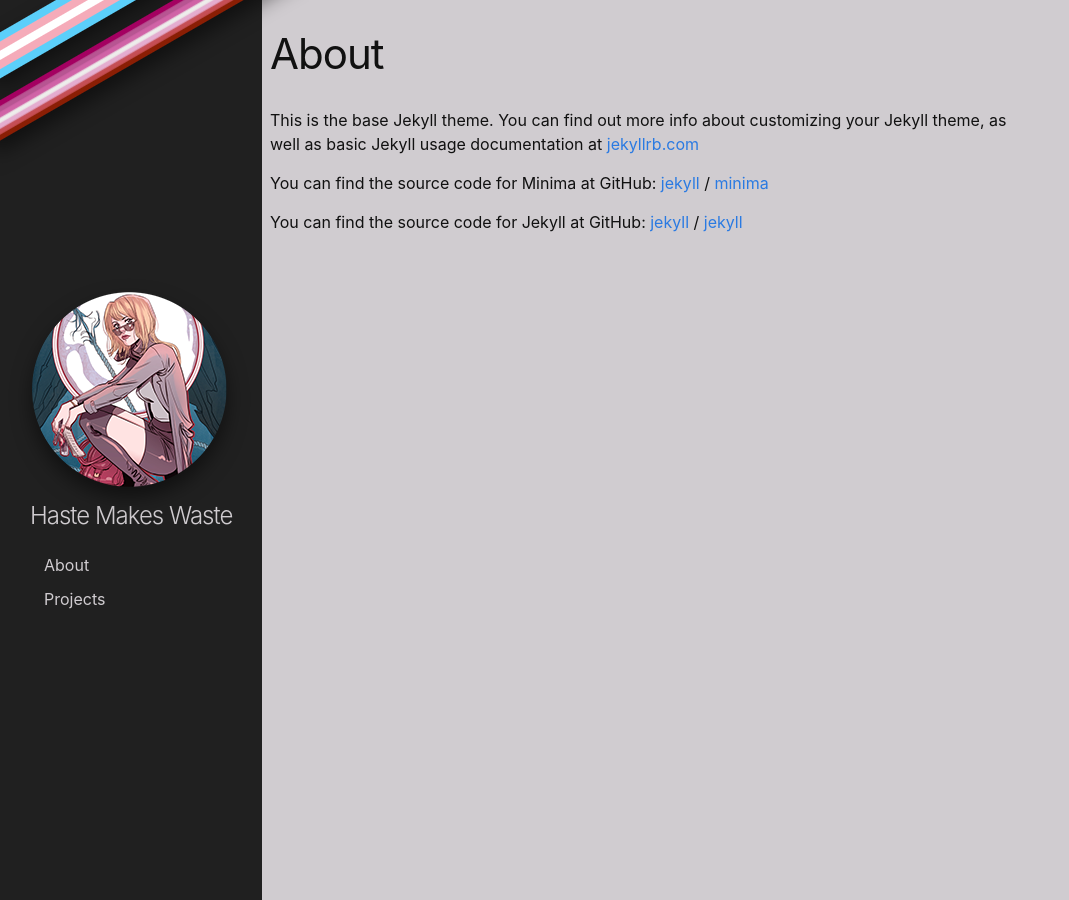
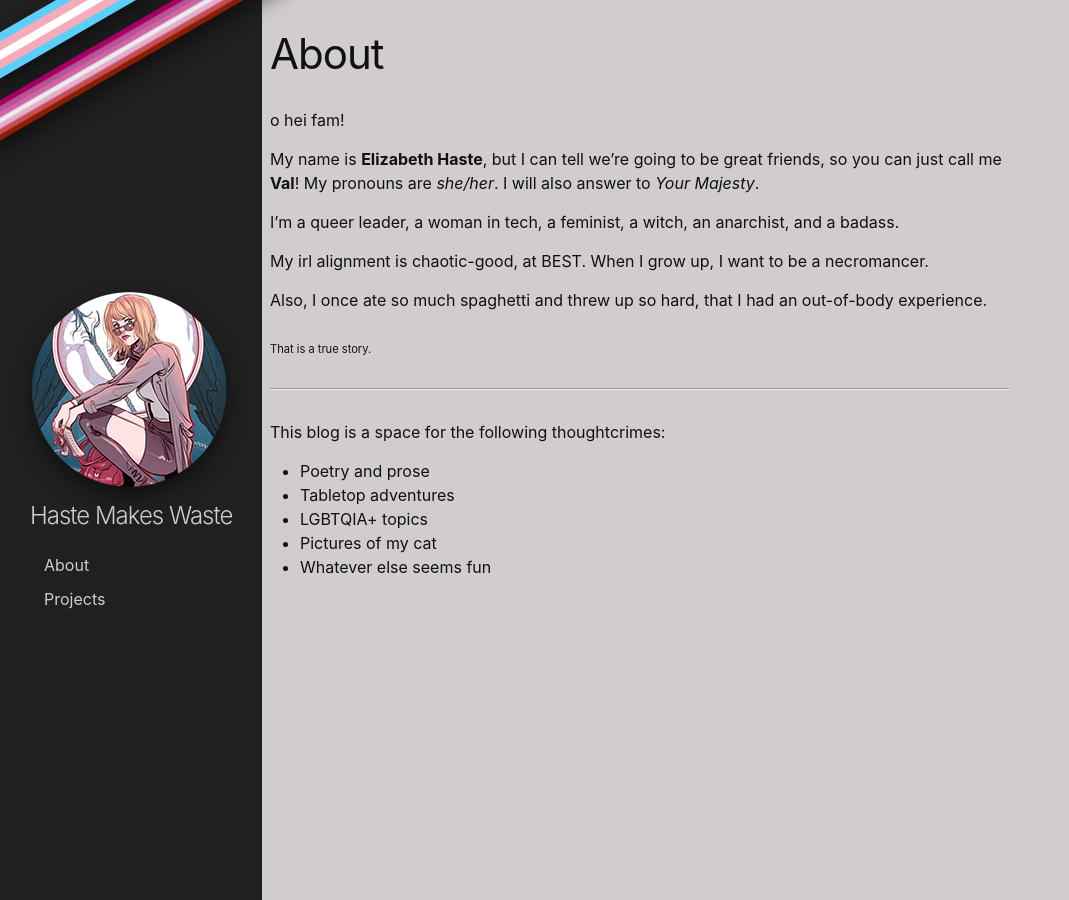
Before and after one commit to EVHaste/haste-makes-waste, a Jekyll site: the page built from about.markdown, in a window 1280 px wide. Shown: the whole page, without its empty margins (0-1069 px from the left). Built offline with Jekyll 4.4.1, drawn with Linux system fonts in a browser that asks for light colours.

Commit message:
Updated about content

```diff
--- a/about.markdown
+++ b/about.markdown
@@ -4,15 +4,25 @@ title: About
 permalink: /about/
 ---
 
-This is the base Jekyll theme. You can find out more info about customizing your Jekyll theme, as well as basic Jekyll usage documentation at [jekyllrb.com](https://jekyllrb.com/)
+o hei fam!
 
-You can find the source code for Minima at GitHub:
-[jekyll][jekyll-organization] /
-[minima](https://github.com/jekyll/minima)
+My name is **Elizabeth Haste**, but I can tell we're going to be great friends, so you can just call me **Val**! My pronouns are *she/her*. I will also answer to *Your Majesty*.
 
-You can find the source code for Jekyll at GitHub:
-[jekyll][jekyll-organization] /
-[jekyll](https://github.com/jekyll/jekyll)
+I'm a queer leader, a woman in tech, a feminist, a witch, an anarchist, and a badass.
+
+My irl alignment is chaotic-good, at BEST. When I grow up, I want to be a necromancer.
+
+Also, I once ate so much spaghetti and threw up so hard, that I had an out-of-body experience.
+
+<sub><sub>That is a true story.</sub></sub>
 
 
-[jekyll-organization]: https://github.com/jekyll
+***
+
+This blog is a space for the following thoughtcrimes:
+
+* Poetry and prose
+* Tabletop adventures
+* LGBTQIA+ topics
+* Pictures of my cat
+* Whatever else seems fun
```
